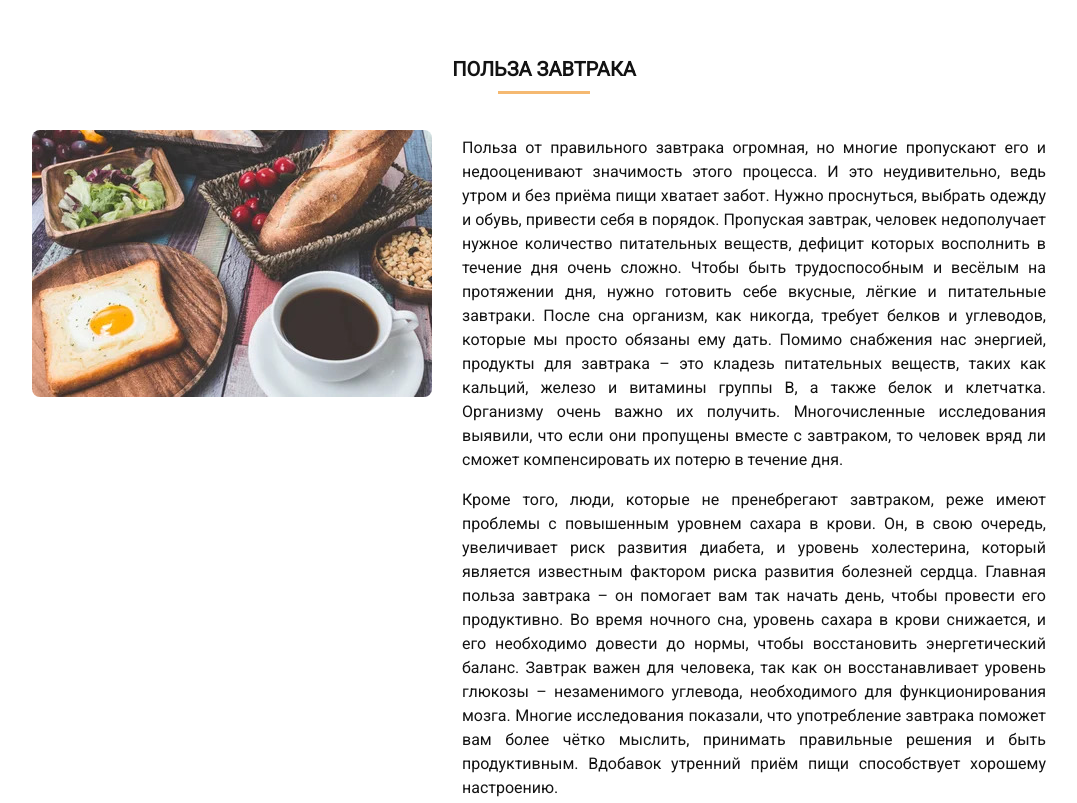
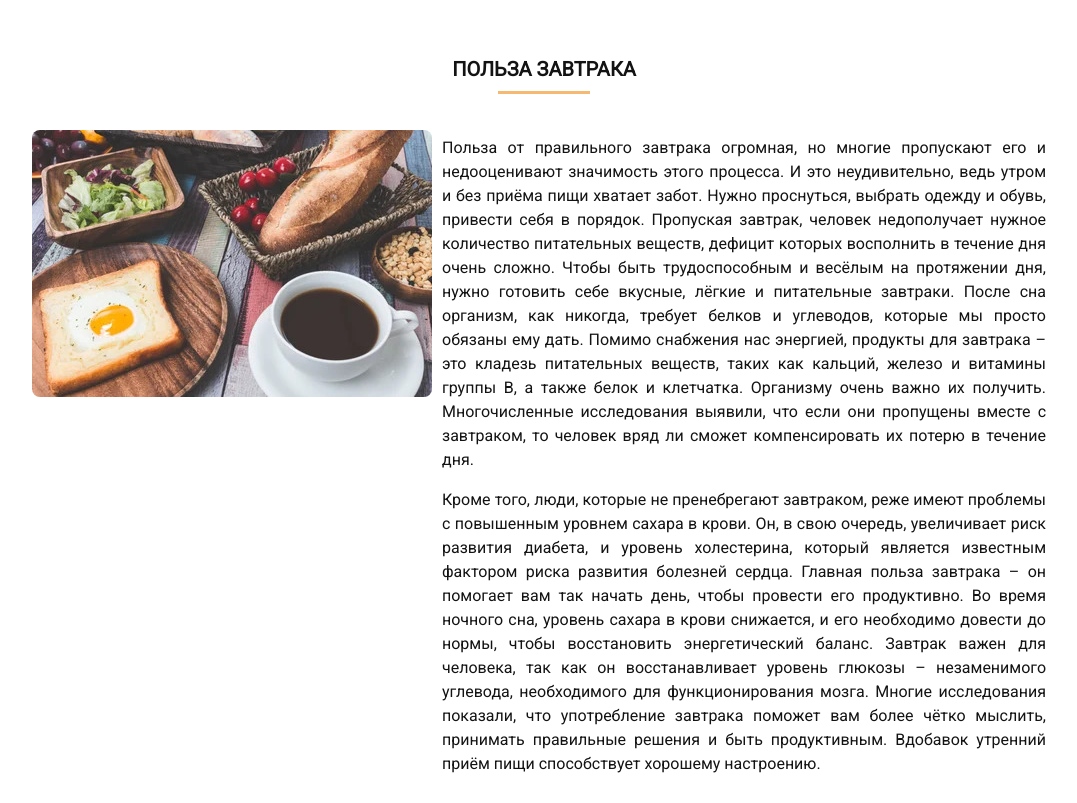
Before and after one commit to FeelLikeTeens/Delicious-breakfasts, a plain HTML site: page index.html in a window 1280 px wide. Shown: the part 820-1623 px from the top of the page, without its empty margins (106-1183 px from the left). Drawn offline with Linux system fonts and the light colour scheme.

Commit message:
Update style.css

```diff
--- a/style.css
+++ b/style.css
@@ -190,20 +190,10 @@ a {
     float: left;
     flex-grow: 1;
     flex-basis: calc(50% - 20px);
-    margin: 10px 30px 10px 10px;
+    margin: 10px;
     min-width: 300px;
     max-width: 400px;
-    /* display: block;
-    position: relative;
-    margin: 0 30px 10px 10px;
-    padding: 0;
-    width: 400px;
-    height: 267px;
-    background-image: url('img/1.webp');
-    background-repeat: no-repeat;
-    background-size: cover;
-    border: 0;
-    border-radius: 10px; */
+
 }
 .image img {
     position: relative;
```
